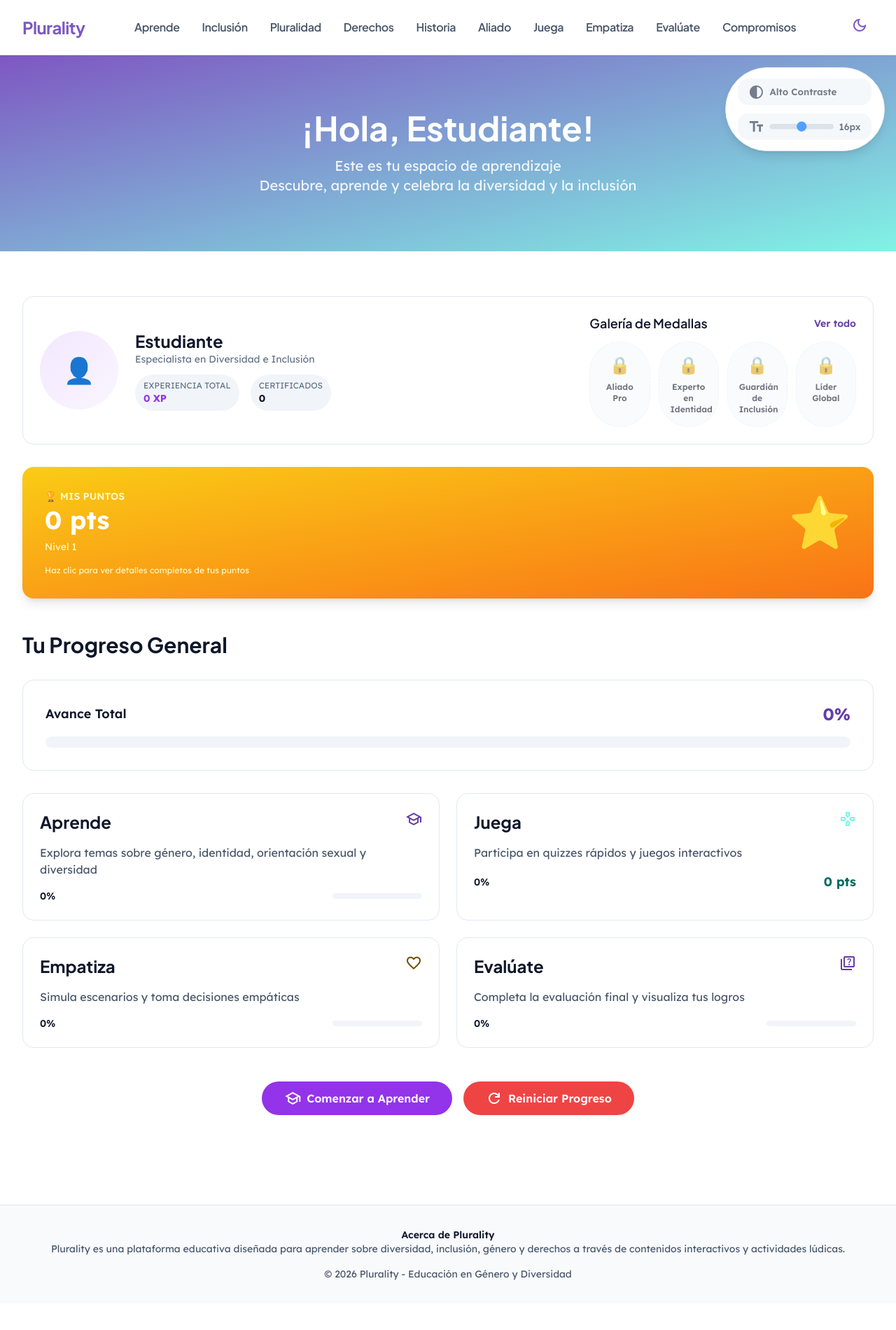
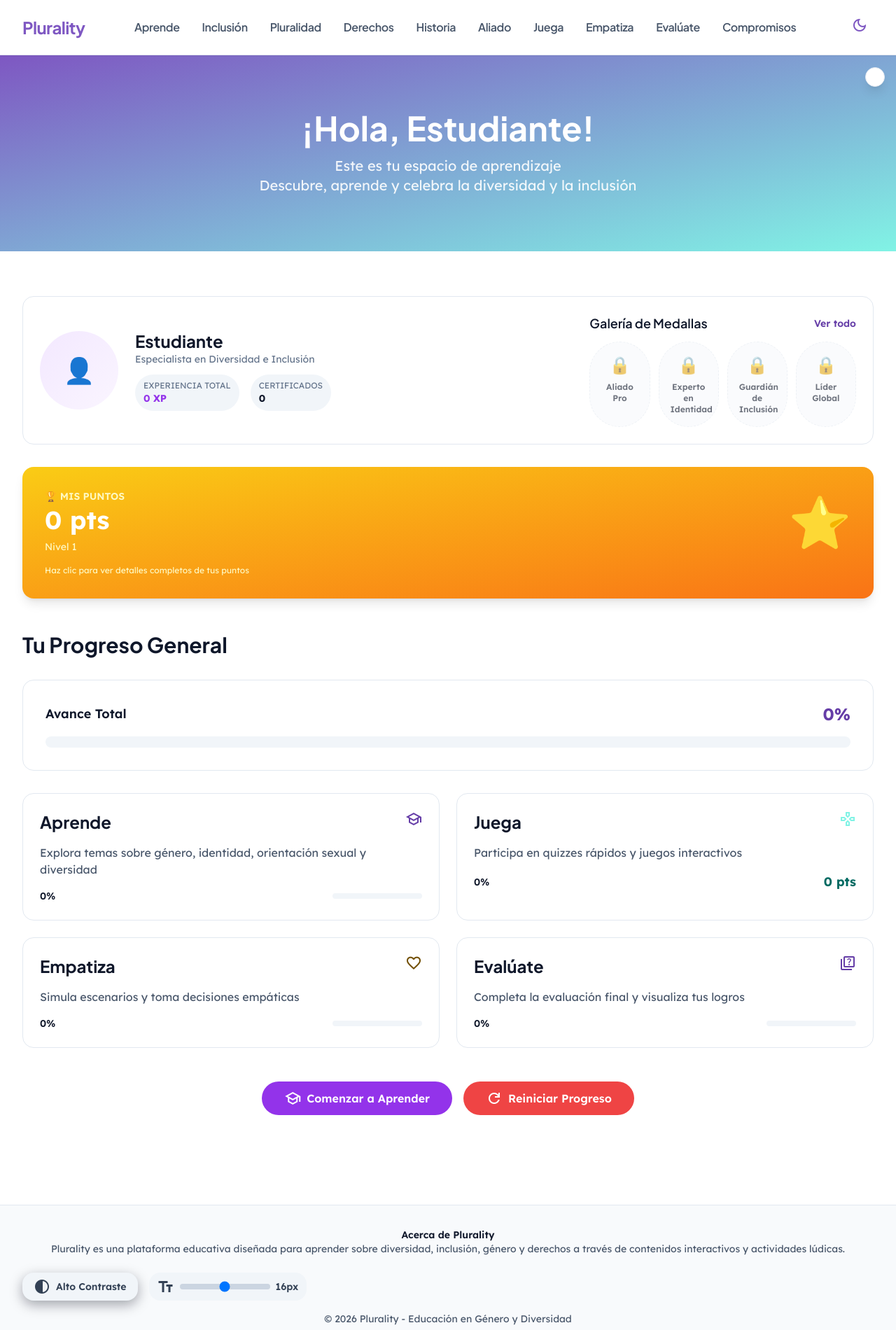
Before and after one commit to Devlop1327/Plurality, a website: page index.html in a window 1280 px wide. Shown: the whole page at 70% size. Before the commit the page ends 1862 px from the top, so only its background shows below. Drawn offline with nearby package versions, Linux system fonts and the light colour scheme.

Commit message:
Deploy: Toques finalesv10

```diff
--- a/index.html
+++ b/index.html
@@ -60,21 +60,7 @@
             <span class="material-symbols-outlined text-lg">contrast</span>
         </button>
         <div class="panel-content flex flex-col gap-3 min-w-max">
-            <!-- Alto Contraste -->
-            <button id="contrast-btn" class="flex items-center gap-2 px-4 py-2 rounded bg-slate-100 dark:bg-slate-700 hover:bg-slate-200 dark:hover:bg-slate-600 transition text-sm font-semibold text-slate-700 dark:text-slate-300"
-                title="Activar/Desactivar Alto Contraste">
-                <span class="material-symbols-outlined text-base">contrast</span>
-                <span>Alto Contraste</span>
-            </button>
-
-            <!-- Tamaño de Fuente -->
-            <div class="flex items-center gap-2 px-4 py-2 bg-slate-100 dark:bg-slate-700 rounded">
-                <span class="material-symbols-outlined text-base text-slate-700 dark:text-slate-300">text_fields</span>
-                <input type="range" id="font-size-slider" min="12" max="20" value="16"
-                    class="w-24 h-2 bg-slate-300 dark:bg-slate-600 rounded-lg appearance-none cursor-pointer"
-                    title="Ajustar tamaño de fuente">
-                <span id="font-size-value" class="text-sm font-semibold text-slate-700 dark:text-slate-300 min-w-[2rem]">16px</span>
-            </div>
+            <!-- (Slider moved to footer) -->
         </div>
     </div>
 
@@ -89,6 +75,22 @@
             <div>
                 <p class="font-semibold text-slate-900 dark:text-white">Acerca de Plurality</p>
                 <p>Plurality es una plataforma educativa diseñada para aprender sobre diversidad, inclusión, género y derechos a través de contenidos interactivos y actividades lúdicas.</p>
+            </div>
+            <!-- Panel de accesibilidad en el footer (Alto Contraste) -->
+            <div id="footer-accessibility" class="footer-accessibility flex justify-end items-center gap-4">
+                <button id="contrast-btn" class="flex items-center gap-2 px-4 py-2 rounded bg-slate-100 dark:bg-slate-700 hover:bg-slate-200 dark:hover:bg-slate-600 transition text-sm font-semibold text-slate-700 dark:text-slate-300"
+                    title="Activar/Desactivar Alto Contraste">
+                    <span class="material-symbols-outlined text-base">contrast</span>
+                    <span>Alto Contraste</span>
+                </button>
+                <!-- Tamaño de Fuente (moved here) -->
+                <div class="flex items-center gap-2 px-3 py-2 bg-slate-100 dark:bg-slate-700 rounded">
+                    <span class="material-symbols-outlined text-base text-slate-700 dark:text-slate-300">text_fields</span>
+                    <input type="range" id="font-size-slider" min="12" max="20" value="16"
+                        class="w-36 h-2 bg-slate-300 dark:bg-slate-600 rounded-lg appearance-none cursor-pointer"
+                        title="Ajustar tamaño de fuente">
+                    <span id="font-size-value" class="text-sm font-semibold text-slate-700 dark:text-slate-300 min-w-[2rem]">16px</span>
+                </div>
             </div>
             <p>© 2026 Plurality - Educación en Género y Diversidad</p>
         </div>
```
Also changed, not shown: css/style.css.
